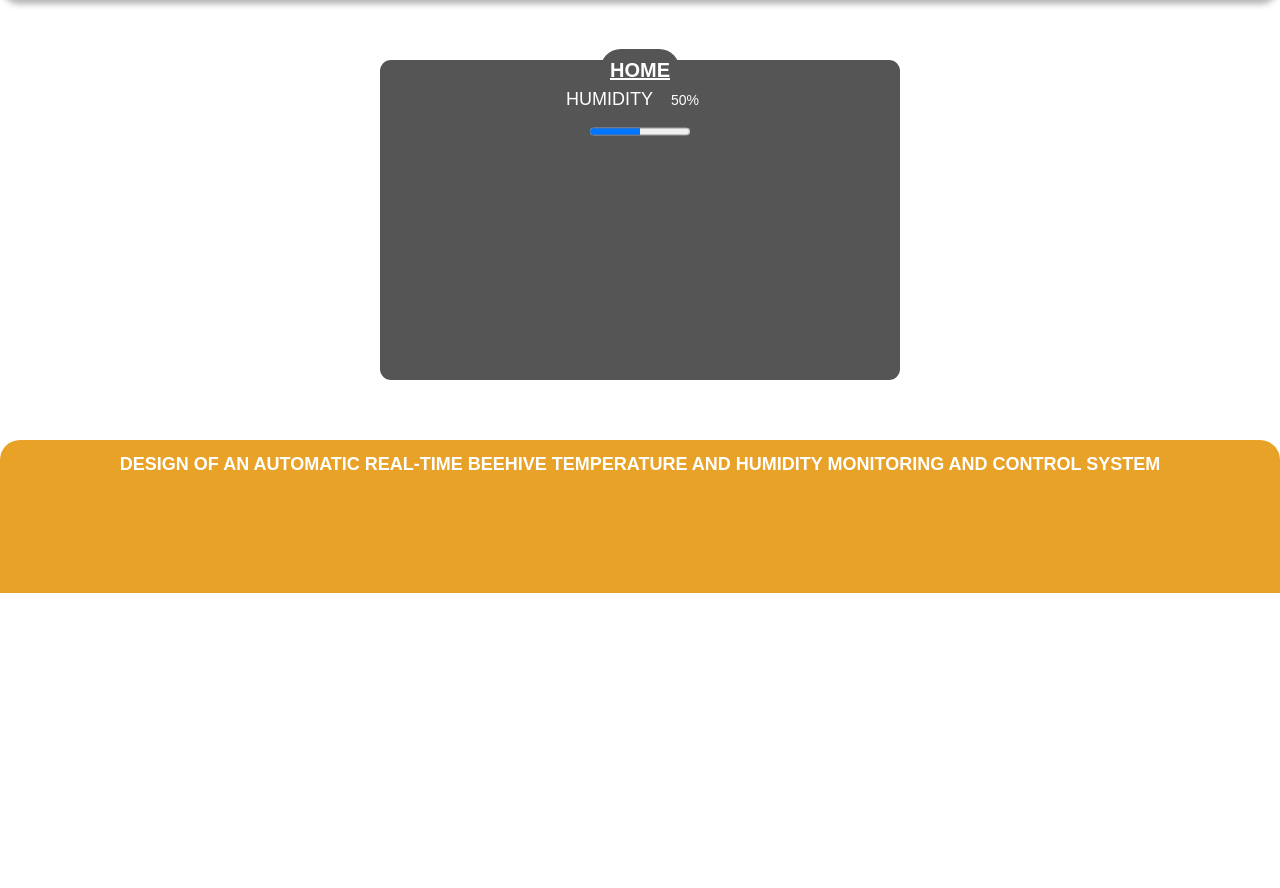
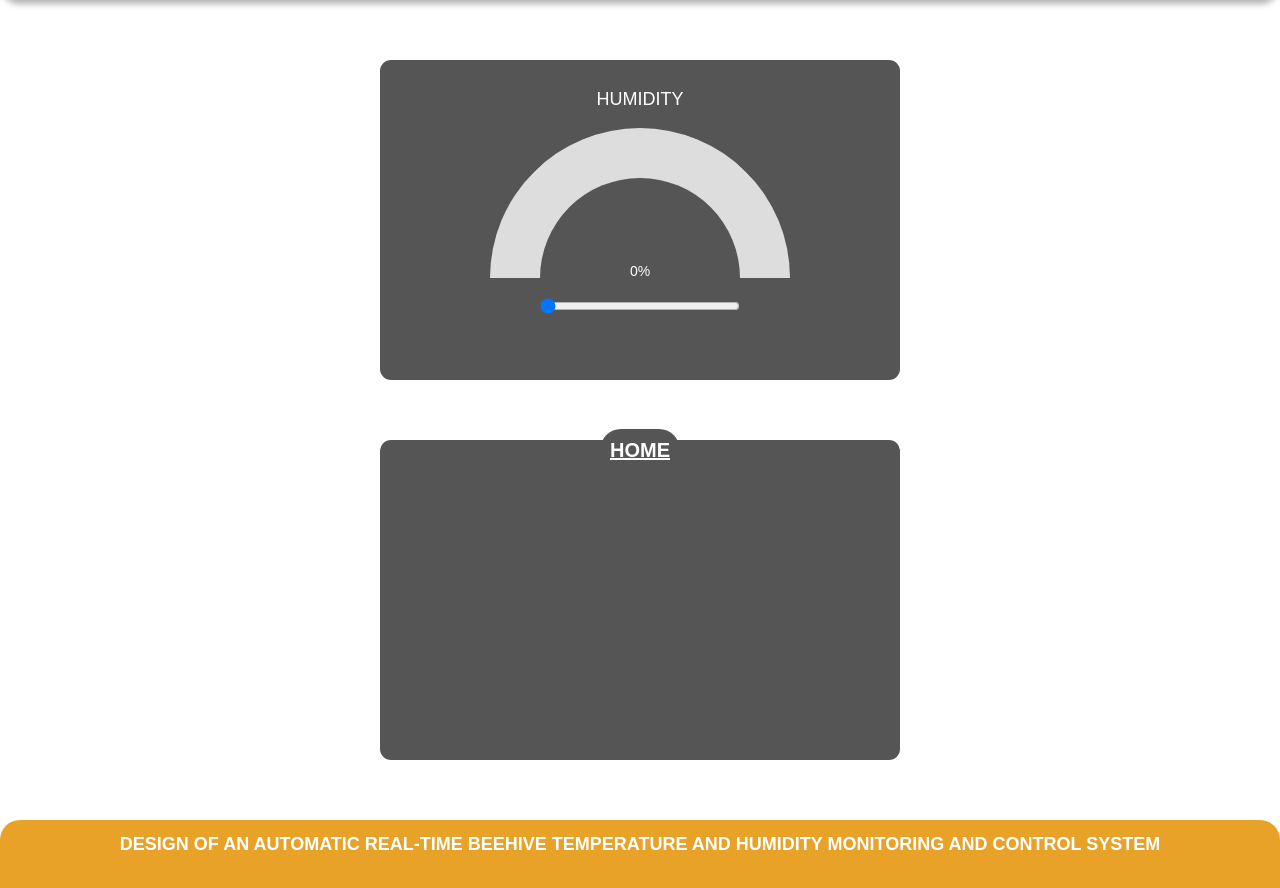
Before and after one commit to ssemugenyi/H-monitor, a plain HTML site: page monitor.html in a window 1280 px wide. Shown: the part 60-948 px from the top of the page. Before the commit the page ends 800 px from the top, so only its background shows below. Drawn offline with Linux system fonts and the light colour scheme.

Commit message:
PROGRESS BAR FIRST COMMIT

```diff
--- a/monitor.html
+++ b/monitor.html
@@ -28,12 +28,16 @@
         <section class="section-sens">
             <div class="sens-container">
                 <div class="sens-details">
-                <span class="sens-name">Humidity</span>
-                <span class="sens-value">50%</span> <br>
-                <progress class="sens-progress" value="50" max="100"></progress>
+                <h4 class="sens-name">Humidity</h4>
+                <p class="sens-values">
+                    <span class="sens-indicator"></span>
+                    <small class="sens-value">0%</small>
+                </p>
+                <input type="range" value="0" id="max" min="135" max="315">
                 </div>
-                <a class="title title-bcg" href="index.html">home</a>
+
             </div>
+            <div class="sens-container"><a class="title title-bcg" href="index.html">home</a></div>
         </section>
     </main>
     <footer>
@@ -46,3 +50,14 @@
 
 </body>
 </html>
+<script type="text/javascript">
+    let x = document.getElementById('max');
+
+    x.oninput=()=>{
+        let y = x.value - 135;
+        let z = y/1.8;
+        document.querySelector('span').style.transform=`rotate(${x.value}deg)`;
+        document.querySelector('small').innerText = z.toFixed(2)+ '%';
+    }
+
+</script>
--- a/style.css
+++ b/style.css
@@ -87,3 +87,30 @@ body{
     font-weight: 600;
     text-align: center;
 }
+.sens-values{
+    width: 300px;
+    height: 150px;
+    margin: 20px auto;
+    display: flex;
+    justify-content: center;
+    align-items: flex-end;
+    position: relative;
+    overflow: hidden;
+}
+.sens-indicator{
+    position: absolute;
+    left: 0;
+    top: 0;
+    width: 300px;
+    height: 300px;
+    border: 50px solid;
+    border-color: lime lime #ddd #ddd;
+    border-radius: 50%;
+    transform: rotate(135deg);
+    transition: 0.5s;
+}
+.sens-details input{
+    position: relative;
+    width: 200px;
+    cursor: pointer;
+}
```
